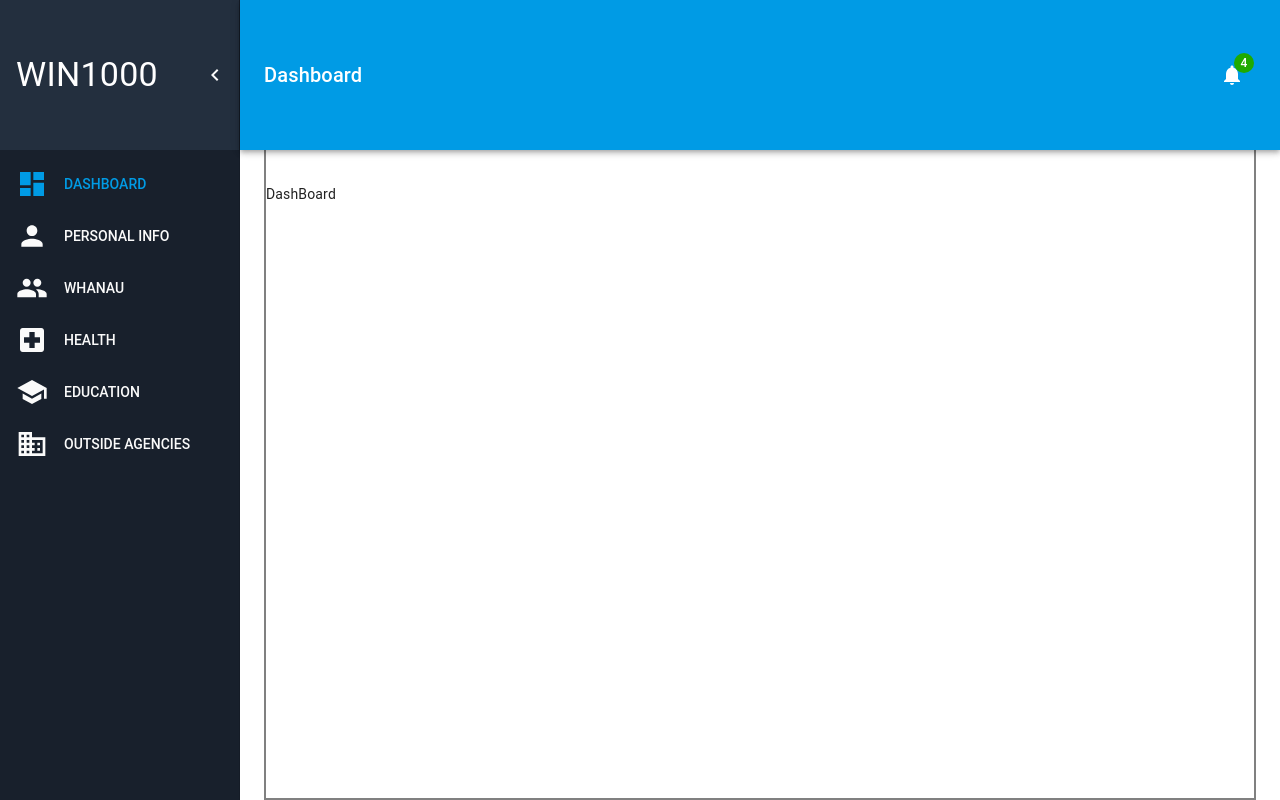
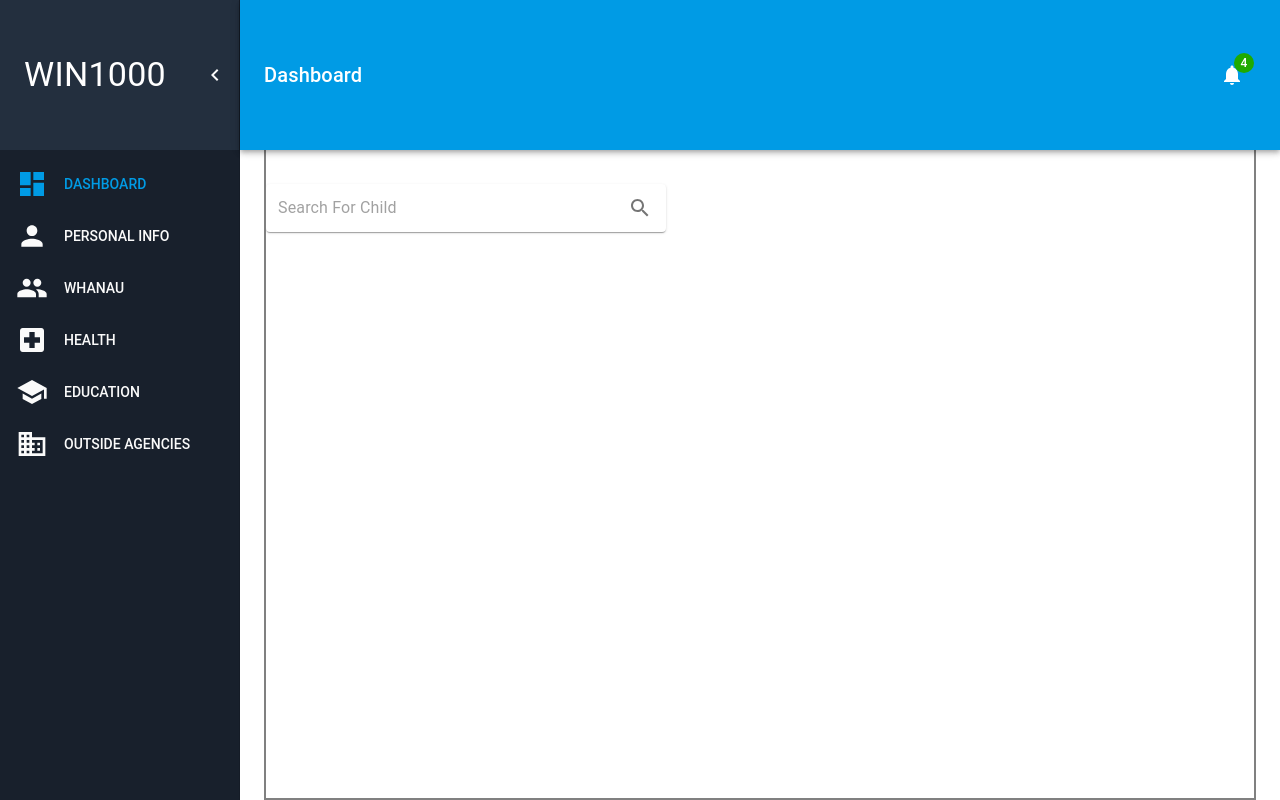
Before and after one commit to maxpowernz/win1000, a React (Create React App) app: page /admin/dashboard in a window 1280 px wide. Built offline with nearby package versions, Linux system fonts and the light colour scheme.

Commit message:
move pages dir

```diff
--- a/src/App.tsx
+++ b/src/App.tsx
@@ -3,7 +3,7 @@ import React from "react";
 import { BrowserRouter as Router, Route, Switch } from "react-router-dom";
 import theme from "./theme";
 import AdminLayout from "./components/layout/AdminLayout";
-import HomePage from "./components/pages/HomePage";
+import HomePage from "./pages/HomePage";
 
 function App() {
   return (
--- /dev/null
+++ b/src/components/dashboard/DashBoardSearch.tsx
@@ -0,0 +1,44 @@
+import React from "react";
+import { makeStyles, Theme, createStyles } from "@material-ui/core/styles";
+import Paper from "@material-ui/core/Paper";
+import InputBase from "@material-ui/core/InputBase";
+import Divider from "@material-ui/core/Divider";
+import IconButton from "@material-ui/core/IconButton";
+import MenuIcon from "@material-ui/icons/Menu";
+import SearchIcon from "@material-ui/icons/Search";
+import DirectionsIcon from "@material-ui/icons/Directions";
+
+const useStyles = makeStyles((theme: Theme) =>
+  createStyles({
+    root: {
+      padding: "2px 4px",
+      display: "flex",
+      alignItems: "center",
+      width: 400,
+    },
+    input: {
+      marginLeft: theme.spacing(1),
+      flex: 1,
+    },
+    iconButton: {
+      padding: 10,
+    },
+    divider: {
+      height: 28,
+      margin: 4,
+    },
+  })
+);
+
+export default function DashBoardSearch() {
+  const classes = useStyles();
+
+  return (
+    <Paper component="form" className={classes.root}>
+      <InputBase className={classes.input} placeholder="Search For Child" />
+      <IconButton type="submit" className={classes.iconButton} aria-label="search">
+        <SearchIcon />
+      </IconButton>
+    </Paper>
+  );
+}
--- a/src/components/layout/navigation/NavItem.tsx
+++ b/src/components/layout/navigation/NavItem.tsx
@@ -1,6 +1,5 @@
 import React from "react";
 import { NavLink } from "react-router-dom";
-import clsx from "clsx";
 import { Button, ListItem, makeStyles } from "@material-ui/core";
 import { SideBarListItem } from "./SideBarListItems";
 
@@ -25,7 +24,6 @@ const useStyles = makeStyles((theme) => ({
   },
   title: {
     marginRight: "auto",
-    //color: theme.palette.grey[50],
   },
   active: {
     color: theme.palette.primary.main,
--- a/src/components/layout/navigation/SideBarListItems.tsx
+++ b/src/components/layout/navigation/SideBarListItems.tsx
@@ -2,7 +2,8 @@ import { Dashboard, Domain, LocalHospital, School } from "@material-ui/icons";
 
 import People from "@material-ui/icons/People";
 import Person from "@material-ui/icons/Person";
-import PersonalInfo from "../../pages/PersonalInfo";
+import DashBoardHome from "../../../pages/DashBoardPage";
+import PersonalInfo from "../../../pages/PersonalInfo";
 
 export interface SideBarListItem {
   title: string;
@@ -17,7 +18,7 @@ export const sideBarListItems: SideBarListItem[] = [
     title: "Dashboard",
     path: "/dashboard",
     icon: Dashboard,
-    component: () => "DashBoard",
+    component: DashBoardHome,
     layout: "/admin",
   },
 
--- a/src/components/layout/navigation/SideNavBar.tsx
+++ b/src/components/layout/navigation/SideNavBar.tsx
@@ -29,7 +29,7 @@ const useStyles = makeStyles((theme) => ({
     minHeight: theme.mixins.toolbar.minHeight,
     backgroundColor: "#232F3E",
     color: "white",
-    paddingLeft: theme.spacing(2),
+    paddingLeft: theme.spacing(3),
   },
   drawerPaperClose: {
     overflowX: "hidden",
--- /dev/null
+++ b/src/pages/DashBoardPage.tsx
@@ -0,0 +1,16 @@
+import React from "react";
+import DashBoardSearch from "../components/dashboard/DashBoardSearch";
+
+interface Props {}
+
+function DashBoardHome(props: Props) {
+  const {} = props;
+
+  return (
+    <>
+      <DashBoardSearch />
+    </>
+  );
+}
+
+export default DashBoardHome;
```
Also changed, not shown: src/pages/HomePage.tsx (renamed from src/components/pages/HomePage.tsx), src/pages/PersonalInfo.tsx (renamed from src/components/pages/PersonalInfo.tsx).
